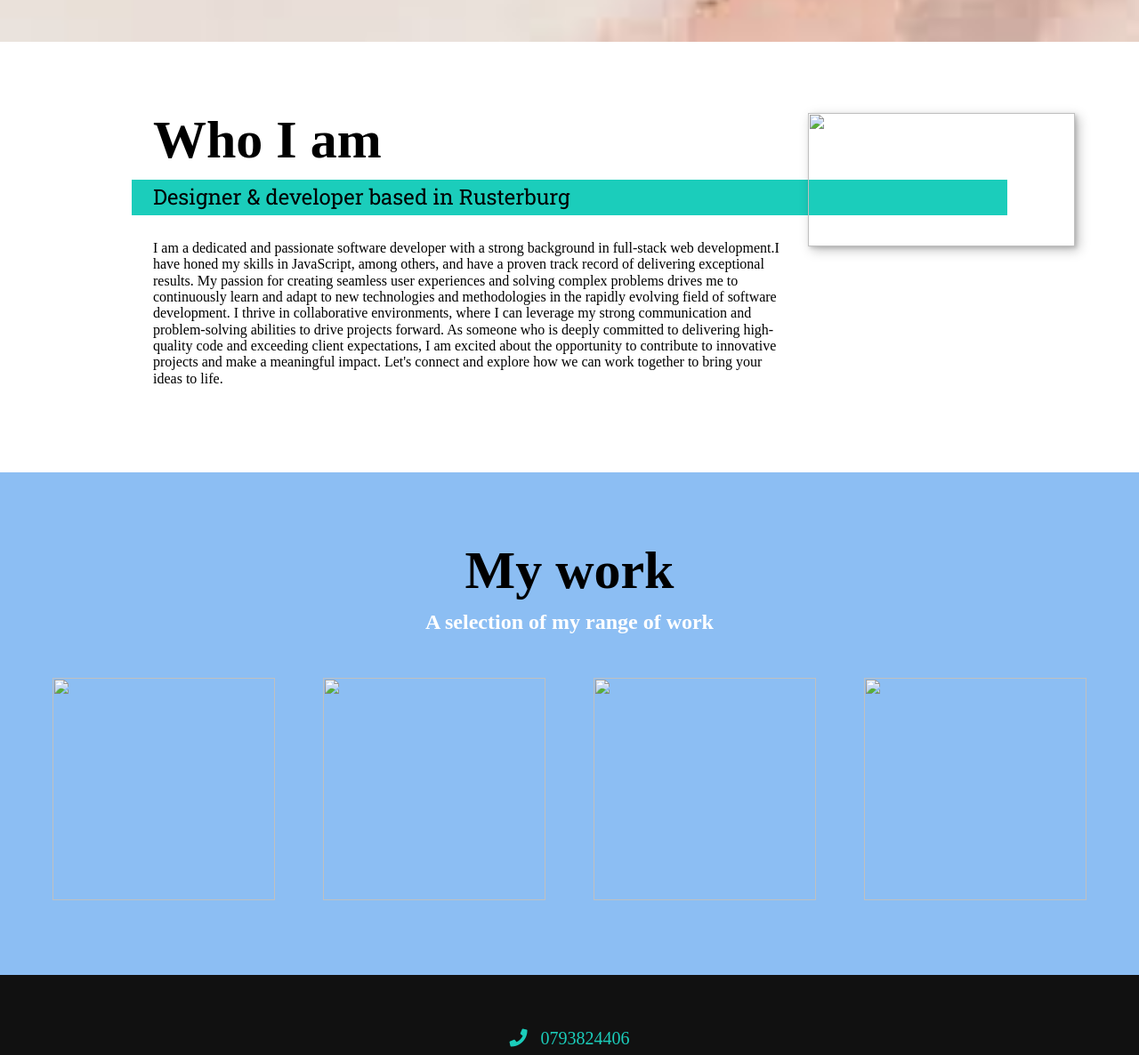
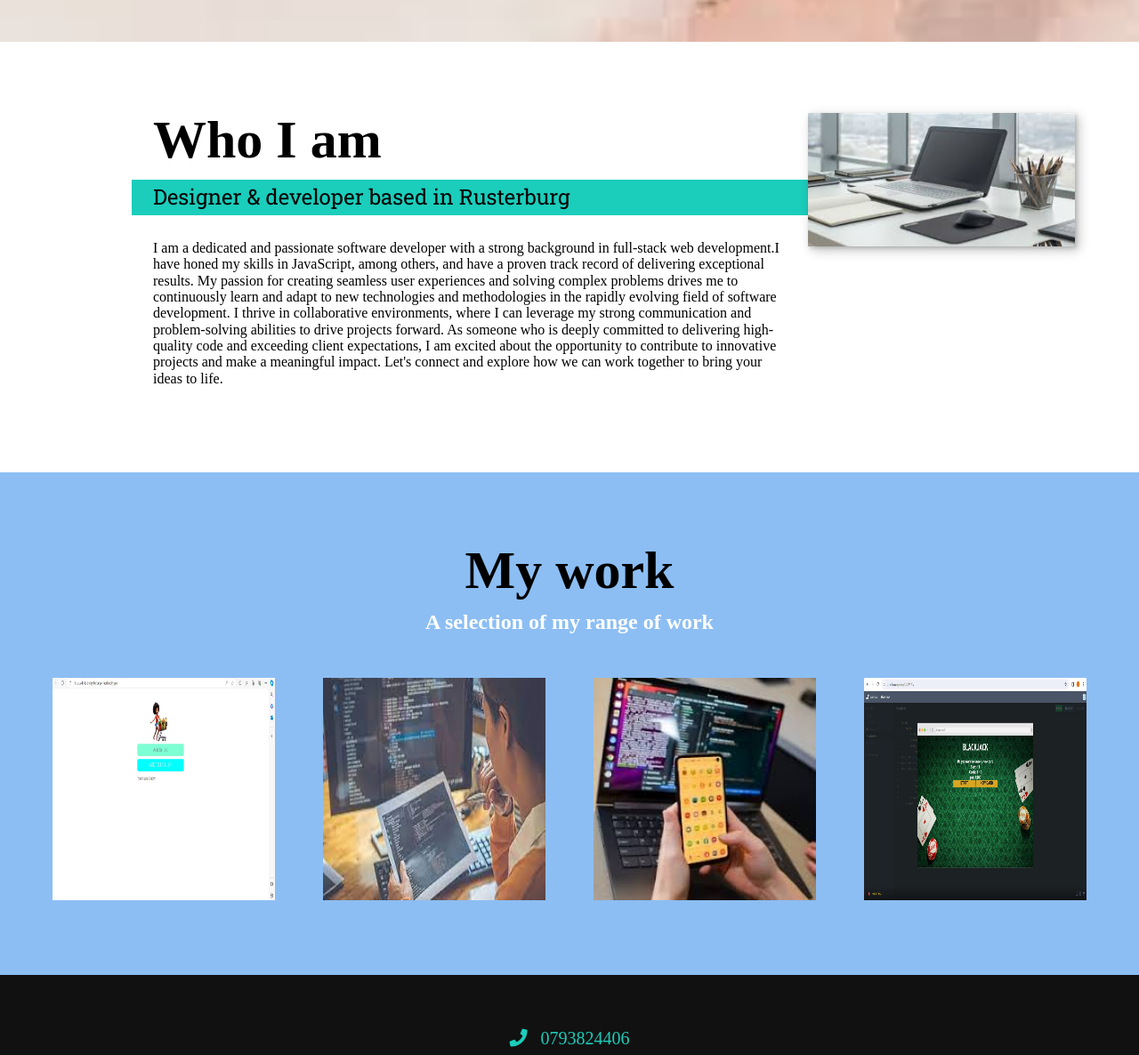
Before and after one commit to boikanyobaitshepi/boikanyobaitshepi-BOISIL401_BCL2401_Group-A_Boikanyo-Silabel_SDF08, a plain HTML site: page index.html in a window 1280 px wide. Shown: the part 1200-2386 px from the top of the page at 89% size. Drawn offline with nearby package versions, Linux system fonts and the light colour scheme; files that its build step writes are made by us from their sources; files whose address does not match are found by name.

Commit message:
committed

```diff
--- a/index.html
+++ b/index.html
@@ -9,7 +9,7 @@
 
         <link href="https://fonts.googleapis.com/css?family=Lora:400,700|Roboto+Slab:400,700&display=swap" rel="stylesheet">
 
-        <link rel="stylesheet" href="css/style.css">
+        <link rel="stylesheet" href="style.css">
 
 
     </head>
@@ -37,7 +37,7 @@
                 Hi, I am <strong>Boikanyo Baitshepi Silabel</strong>
             </h1>
             <p class="section__subtitle section__subtitle--intro">front-end developer</p>
-            <img src="img/portfolio.jpg" alt="">
+            <img src="images/portfolio.jpg" alt="">
         </section>
 
 
@@ -68,7 +68,7 @@
                </p>
            </div>
 
-           <img src="img/clear.jpg" alt="" class="about-me__img">
+           <img src="images/clear.jpg" alt="" class="about-me__img">
         </section>
 
             </div>
@@ -82,22 +82,22 @@
             <div class="portfolio">
                 <!-- Portfolio item 01 -->
                 <a href="portfolio-item.html" class="portfolio__item">
-                    <img src="img/mywork2.jpg" alt="" class="portfolio__img">
+                    <img src="images/mywork2.jpg" alt="" class="portfolio__img">
                 </a>
 
                 <!-- Portfolio item 02 -->
                 <a href="portfolio-item.html" class="portfolio__item">
-                    <img src="img/download (2).jpg" alt="" class="portfolio__img">
+                    <img src="images/download (2).jpg" alt="" class="portfolio__img">
                 </a>
 
                 <!-- Portfolio item 03 -->
                 <a href="portfolio-item.html" class="portfolio__item">
-                    <img src="img/images.jpg" alt="" class="portfolio__img">
+                    <img src="images/images.jpg" alt="" class="portfolio__img">
                 </a>
 
                 <!-- Portfolio item 04 -->
                 <a href="portfolio-item.html" class="portfolio__item">
-                    <img src="img/mywork.jpg" alt="" class="portfolio__img">
+                    <img src="images/mywork.jpg" alt="" class="portfolio__img">
                 </a>
 
             </div>
@@ -143,7 +143,7 @@
             <p>&copy;2024 Codespace Cat. All Rights Reserved.</p>
         </footer>
 
-        <script src="js/index.js"></script>
+        <script src="index.js"></script>
 
     </body>
 </html>
```
Also changed, not shown: images/background image.jpg (renamed from background image.jpg), images/clear.jpg (renamed from clear.jpg), images/download (1).jpg (renamed from download (1).jpg), images/download (2).jpg (renamed from download (2).jpg), images/images.jpg (renamed from images.jpg), images/mywork.jpg (renamed from mywork.jpg), images/mywork2.jpg (renamed from mywork2.jpg), images/portfolio.jpg (renamed from portfolio.jpg).
